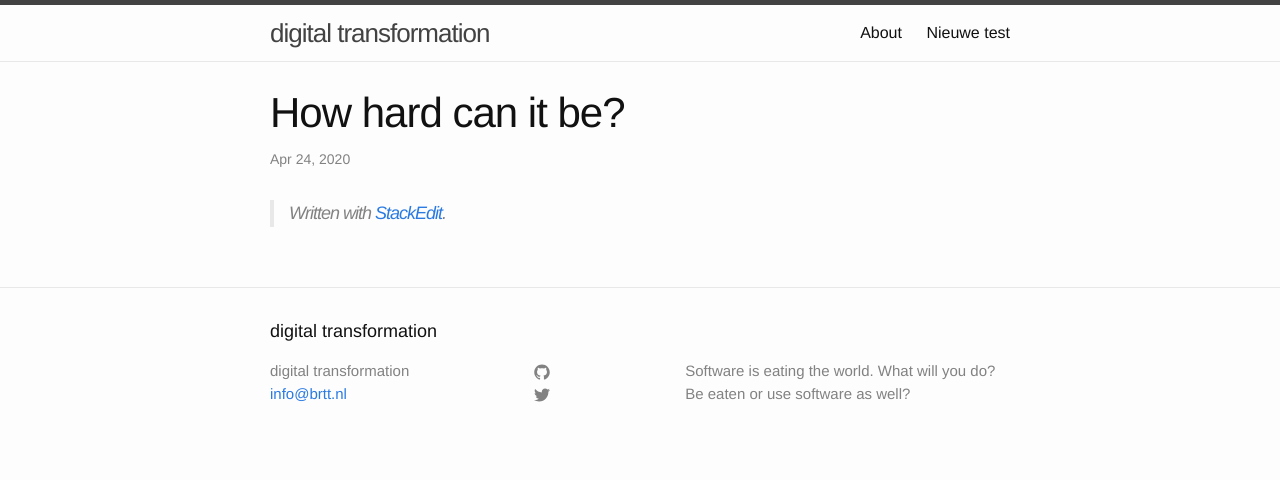
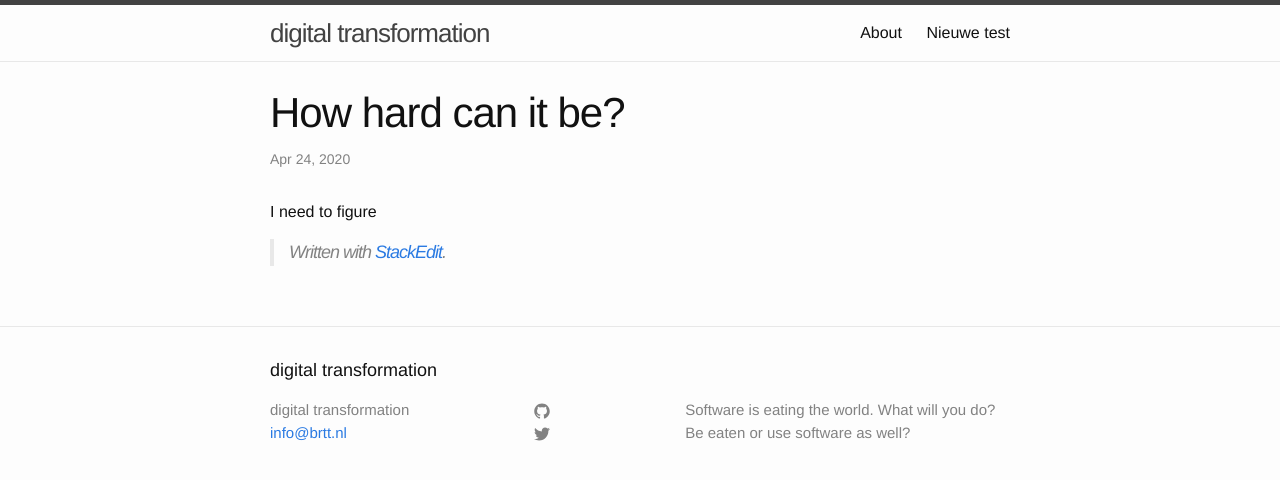
Before and after one commit to wijnandb/wijnandb.github.io, a Jekyll site: the page built from _posts/2020-4-24-how-hard-can-it-be.md, in a window 1280 px wide. Shown: the top 480 px of the page. Built offline with Jekyll 4.4.1, drawn with Linux system fonts in a browser that asks for light colours; our own code applies the rules of GitHub Pages for plain Markdown files.

Commit message:
_posts/2020-4-24-how-hard-can-it-be.md updated from https://stackedit.io/

```diff
--- a/_posts/2020-4-24-how-hard-can-it-be.md
+++ b/_posts/2020-4-24-how-hard-can-it-be.md
@@ -5,9 +5,9 @@ categories: [productivity]
 
 ---
 
-
+I need to figure
 
 > Written with [StackEdit](https://stackedit.io/).
 <!--stackedit_data:
-eyJoaXN0b3J5IjpbLTQwODc4OTE2Nl19
+eyJoaXN0b3J5IjpbLTE1MTcyNzk3MzIsLTQwODc4OTE2Nl19
 -->
```
